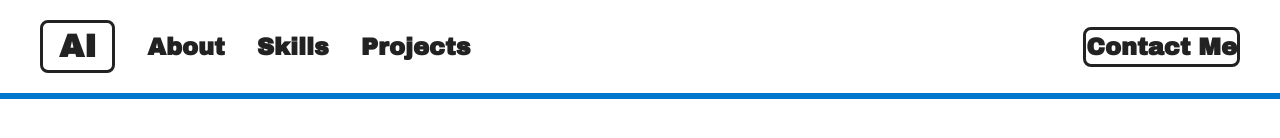
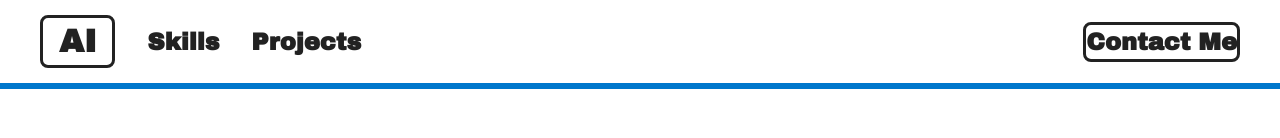
Before and after one commit to AleJuco/AleJuco.github.io, a plain HTML site: page index.html in a window 1280 px wide. Shown: the top 138 px of the page. Drawn offline with Linux system fonts and the light colour scheme; grey boxes are pictures that could not be loaded.

Commit message:
about section updates

```diff
--- a/index.html
+++ b/index.html
@@ -15,8 +15,8 @@
   <!-- Navigation Bar: Logo, links, and contact button -->
   <nav class="custom-nav">
     <div class="nav-left">
-      <span class="logo">AI</span>
-      <a href="#About">About</a>
+
+      <a href="#About"><span class="logo">AI</span></a>
       <a href="#Skills">Skills</a>
       <a href="#Projects">Projects</a>
     </div>
```
